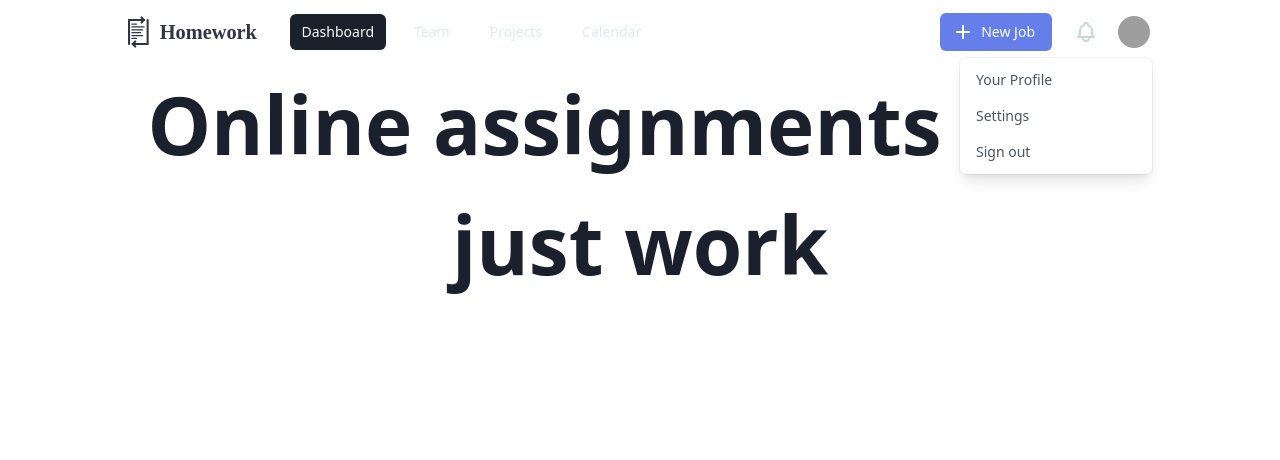
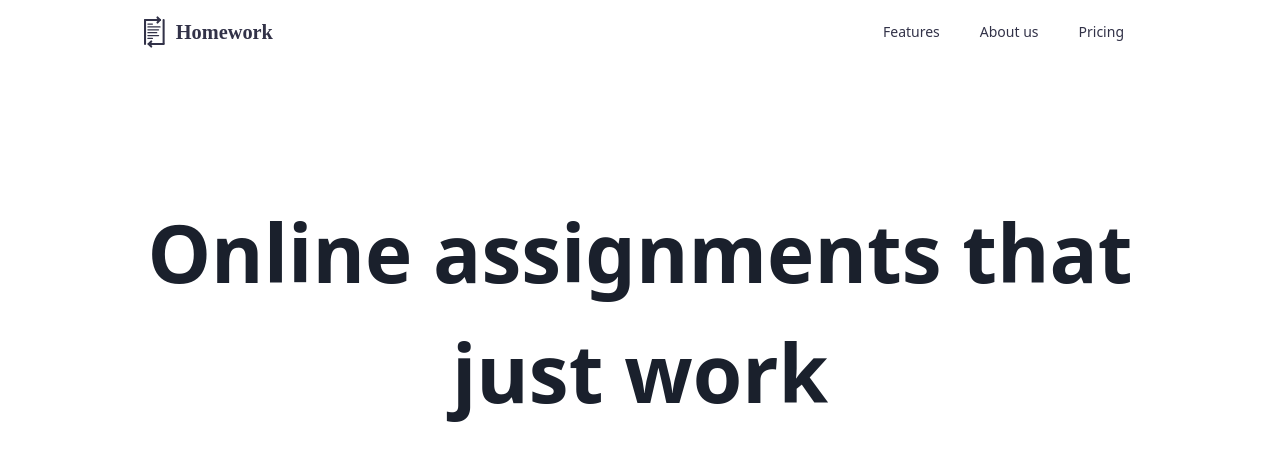
Before and after one commit to nthnluu/sheetroom, a Next.js app: page / in a window 1280 px wide. Shown: the top 460 px of the page. Built offline with nearby package versions, Linux system fonts and the light colour scheme; grey boxes are pictures that could not be loaded; a web font is replaced by a local one; what @tailwindcss/ui would draw is missing.

Commit message:
Created componens and pages + uploaded logos

```diff
--- a/Components/Navbar.js
+++ b/Components/Navbar.js
@@ -1,137 +1,31 @@
-export default function () {
-    return (
-        <nav className="bg-white">
-            <div className="max-w-5xl mx-auto px-4 sm:px-0">
-                <div className="flex justify-between h-16">
-                    <div className="flex">
-                        <div className="-ml-2 mr-2 flex items-center md:hidden">
-                            {/*// <!-- Mobile menu button -->*/}
-                            <button
-                                className="inline-flex items-center justify-center p-2 rounded-md text-gray-400 hover:text-white hover:bg-gray-700 focus:outline-none focus:bg-gray-700 focus:text-white transition duration-150 ease-in-out"
-                                aria-label="Main menu" aria-expanded="false">
-                                {/*// <!-- Icon when menu is closed. -->*/}
-                                <svg className="block h-6 w-6" fill="none" viewBox="0 0 24 24" stroke="currentColor">
-                                    <path stroke-linecap="round" stroke-linejoin="round" stroke-width="2"
-                                          d="M4 6h16M4 12h16M4 18h16"/>
-                                </svg>
-                                {/*// <!-- Icon when menu is open. -->*/}
-                                <svg className="hidden h-6 w-6" fill="none" viewBox="0 0 24 24" stroke="currentColor">
-                                    <path stroke-linecap="round" stroke-linejoin="round" stroke-width="2"
-                                          d="M6 18L18 6M6 6l12 12"/>
-                                </svg>
-                            </button>
+import {useState} from "react";
+
+function Links({items}) {
+    return items.map(item => <a href="#"
+                                className="ml-4 px-3 py-2 rounded-md text-sm font-medium leading-5 text-gray-950 hover:bg-gray-200 focus:outline-none focus:bg-gray-300 transition duration-150 ease-in-out"><i className={item.icon + 'ml-1'}/>{item.label}
+    </a>);
+}
+
+function Logo({exam}) {
+    return (<div className="flex-shrink-0 flex items-center">
+        {/*Logo for small screens*/}
+        {exam ? <img className="block lg:hidden h-10 w-auto" src="/hw_symbol.svg"
+                     alt=""/> : <img className="block lg:hidden h-8 w-auto" src="/hw_logo.svg"
+                                     alt="Homework"/>}
+        {/*Logo for large screens*/}
+        <img className="hidden lg:block h-8 w-auto" src="/hw_logo.svg"
+             alt="Homework"/>
+    </div>);
+}
+
+function MobileMenu({items}) {
+    return (<div className="block md:hidden border-b border-gray-300">
+        <div className="px-2 pt-2 pb-3 sm:px-3">
+            {items.map(item => <a href="#"
+                                  className="mt-1 block px-3 py-2 rounded-md text-base font-medium text-gray-800 hover:bg-gray-200 focus:outline-none focus:bg-gray-400 transition duration-150 ease-in-out">{item.label}
+            </a>)}
         </div>
-                        <div className="flex-shrink-0 flex items-center">
-                            <img className="block lg:hidden h-8 w-auto" src="/hw_logo.svg"
-                                 alt="Workflow logo"/>
-                            <img className="hidden lg:block h-8 w-auto" src="/hw_logo.svg"
-                                 alt="Workflow logo"/>
-                        </div>
-                        <div className="hidden md:ml-6 md:flex md:items-center">
-                            <a href="#"
-                               className="px-3 py-2 rounded-md text-sm font-medium leading-5 text-white bg-gray-900 focus:outline-none focus:text-white focus:bg-gray-700 transition duration-150 ease-in-out">Dashboard
-                            </a>
-                            <a href="#"
-                               className="ml-4 px-3 py-2 rounded-md text-sm font-medium leading-5 text-gray-300 hover:text-white hover:bg-gray-700 focus:outline-none focus:text-white focus:bg-gray-700 transition duration-150 ease-in-out">Team
-                            </a>
-                            <a href="#"
-                               className="ml-4 px-3 py-2 rounded-md text-sm font-medium leading-5 text-gray-300 hover:text-white hover:bg-gray-700 focus:outline-none focus:text-white focus:bg-gray-700 transition duration-150 ease-in-out">Projects
-                            </a>
-                            <a href="#"
-                               className="ml-4 px-3 py-2 rounded-md text-sm font-medium leading-5 text-gray-300 hover:text-white hover:bg-gray-700 focus:outline-none focus:text-white focus:bg-gray-700 transition duration-150 ease-in-out">Calendar
-                            </a>
-                        </div>
-                    </div>
-                    <div className="flex items-center">
-                        <div className="flex-shrink-0">
-          <span className="rounded-md shadow-sm">
-            <button type="button"
-                    className="relative inline-flex items-center px-4 py-2 border border-transparent text-sm leading-5 font-medium rounded-md text-white bg-indigo-500 hover:bg-indigo-400 focus:outline-none focus:shadow-outline-indigo focus:border-indigo-600 active:bg-indigo-600 transition duration-150 ease-in-out">
-              <svg className="-ml-1 mr-2 h-5 w-5" viewBox="0 0 20 20" fill="currentColor">
-                <path fill-rule="evenodd"
-                      d="M10 3a1 1 0 011 1v5h5a1 1 0 110 2h-5v5a1 1 0 11-2 0v-5H4a1 1 0 110-2h5V4a1 1 0 011-1z"
-                      clip-rule="evenodd"/>
-              </svg>
-              <span>New Job
-              </span>
-            </button>
-          </span>
-                        </div>
-                        <div className="hidden md:ml-4 md:flex-shrink-0 md:flex md:items-center">
-                            <button
-                                className="p-1 border-2 border-transparent text-gray-400 rounded-full hover:text-gray-300 focus:outline-none focus:text-gray-500 focus:bg-gray-100 transition duration-150 ease-in-out"
-                                aria-label="Notifications">
-                                <svg className="h-6 w-6" fill="none" viewBox="0 0 24 24" stroke="currentColor">
-                                    <path stroke-linecap="round" stroke-linejoin="round" stroke-width="2"
-                                          d="M15 17h5l-1.405-1.405A2.032 2.032 0 0118 14.158V11a6.002 6.002 0 00-4-5.659V5a2 2 0 10-4 0v.341C7.67 6.165 6 8.388 6 11v3.159c0 .538-.214 1.055-.595 1.436L4 17h5m6 0v1a3 3 0 11-6 0v-1m6 0H9"/>
-                                </svg>
-                            </button>
-
-                            {/*// <!-- Profile dropdown -->*/}
-                            <div className="ml-3 relative">
-                                <div>
-                                    <button
-                                        className="flex text-sm border-2 border-transparent rounded-full focus:outline-none focus:border-gray-300 transition duration-150 ease-in-out"
-                                        id="user-menu" aria-label="User menu" aria-haspopup="true">
-                                        <img className="h-8 w-8 rounded-full"
-                                             src="https://images.unsplash.com/photo-1472099645785-5658abf4ff4e?ixlib=rb-1.2.1&ixid=eyJhcHBfaWQiOjEyMDd9&auto=format&fit=facearea&facepad=2&w=256&h=256&q=80"
-                                             alt=""/>
-                                    </button>
-                                </div>
-                                {/*// <!--*/}
-                                {/*//   Profile dropdown panel, show/hide based on dropdown state.*/}
-                                {/*//*/}
-                                {/*//   Entering: "transition ease-out duration-200"*/}
-                                {/*//     From: "transform opacity-0 scale-95"*/}
-                                {/*//     To: "transform opacity-100 scale-100"*/}
-                                {/*//   Leaving: "transition ease-in duration-75"*/}
-                                {/*//     From: "transform opacity-100 scale-100"*/}
-                                {/*//     To: "transform opacity-0 scale-95"*/}
-                                {/*// -->*/}
-                                <div className="origin-top-right absolute right-0 mt-2 w-48 rounded-md shadow-lg">
-                                    <div className="py-1 rounded-md bg-white shadow-xs" role="menu"
-                                         aria-orientation="vertical" aria-labelledby="user-menu">
-                                        <a href="#"
-                                           className="block px-4 py-2 text-sm leading-5 text-gray-700 hover:bg-gray-100 focus:outline-none focus:bg-gray-100 transition duration-150 ease-in-out"
-                                           role="menuitem">Your Profile
-                                        </a>
-                                        <a href="#"
-                                           className="block px-4 py-2 text-sm leading-5 text-gray-700 hover:bg-gray-100 focus:outline-none focus:bg-gray-100 transition duration-150 ease-in-out"
-                                           role="menuitem">Settings
-                                        </a>
-                                        <a href="#"
-                                           className="block px-4 py-2 text-sm leading-5 text-gray-700 hover:bg-gray-100 focus:outline-none focus:bg-gray-100 transition duration-150 ease-in-out"
-                                           role="menuitem">Sign out
-                                        </a>
-                                    </div>
-                                </div>
-                            </div>
-                        </div>
-                    </div>
-                </div>
-            </div>
-
-            {/*// <!--*/}
-            {/*//   Mobile menu, toggle classes based on menu state.*/}
-            {/*//*/}
-            {/*//   Menu open: "block", Menu closed: "hidden"*/}
-            {/*// -->*/}
-            <div className="hidden md:hidden">
-                <div className="px-2 pt-2 pb-3 sm:px-3">
-                    <a href="#"
-                       className="block px-3 py-2 rounded-md text-base font-medium text-white bg-gray-900 focus:outline-none focus:text-white focus:bg-gray-700 transition duration-150 ease-in-out">Dashboard
-                    </a>
-                    <a href="#"
-                       className="mt-1 block px-3 py-2 rounded-md text-base font-medium text-gray-300 hover:text-white hover:bg-gray-700 focus:outline-none focus:text-white focus:bg-gray-700 transition duration-150 ease-in-out">Team
-                    </a>
-                    <a href="#"
-                       className="mt-1 block px-3 py-2 rounded-md text-base font-medium text-gray-300 hover:text-white hover:bg-gray-700 focus:outline-none focus:text-white focus:bg-gray-700 transition duration-150 ease-in-out">Projects
-                    </a>
-                    <a href="#"
-                       className="mt-1 block px-3 py-2 rounded-md text-base font-medium text-gray-300 hover:text-white hover:bg-gray-700 focus:outline-none focus:text-white focus:bg-gray-700 transition duration-150 ease-in-out">Calendar
-                    </a>
-                </div>
-                <div className="pt-4 pb-3 border-t border-gray-700">
+        <div className="pt-4 pb-3 border-t border-gray-300">
             <div className="flex items-center px-5 sm:px-6">
                 <div className="flex-shrink-0">
                     <img className="h-10 w-10 rounded-full"
@@ -159,7 +53,42 @@ export default function () {
                 </a>
             </div>
         </div>
+    </div>)
+}
+
+function MenuButton({open, onClick}) {
+    return (<button
+        className="inline-flex text-gray-800 items-center justify-center p-2 rounded-md text-gray-400 hover:bg-gray-200 focus:outline-none focus:bg-gray-300 transition duration-150 ease-in-out"
+        aria-label="Main menu" aria-expanded="false" onClick={() => onClick()}>
+        {open ? <svg width="24" height="24" viewBox="0 0 24 24" fill="none" xmlns="http://www.w3.org/2000/svg">
+            <path d="M6 18L18 6M6 6L18 18" stroke="#4A5568" stroke-width="2" stroke-linecap="round" stroke-linejoin="round"/>
+        </svg> : <svg className="block h-6 w-6" fill="none" viewBox="0 0 24 24" stroke="currentColor">
+            <path stroke-linecap="round" stroke-linejoin="round" stroke-width="2"
+                  d="M4 6h16M4 12h16M4 18h16"/>
+        </svg>}
+    </button>)
+}
+
+export default function ({items, exam}) {
+    const [menuOpen, setMenuOpen] = useState(false);
+
+    return (
+        <nav className="bg-white">
+            <div className="max-w-5xl mx-auto px-4">
+                <div className="flex h-16">
+                    <div className="flex justify-between w-full">
+                        <Logo exam={exam}/>
+                        <div className="hidden md:ml-6 md:flex md:items-center">
+                            <Links items={items}/>
                         </div>
+                        <div className="flex items-center md:hidden">
+                            <MenuButton open={menuOpen} onClick={() => setMenuOpen(!menuOpen)}/>
+                        </div>
+                    </div>
+                </div>
+            </div>
+
+            {menuOpen ? <MobileMenu items={items}/> : null}
         </nav>
     )
 
--- /dev/null
+++ b/pages/exam.js
@@ -0,0 +1,5 @@
+export default function () {
+    return (<>
+    </>)
+
+}
--- a/pages/index.js
+++ b/pages/index.js
@@ -2,12 +2,13 @@ import Head from 'next/head'
 import Navbar from "../Components/Navbar";
 
 export default function Home() {
+    const navBarItems = [{icon: 'fas fa-circle', label: 'Features'}, {icon: 'fas fa-circle', label: 'About us'}, {icon: 'fas fa-circle', label: 'Pricing'}];
     return (
         <>
-            <Navbar/>
-            <div className="max-w-5xl mx-auto">
+            <Navbar items={navBarItems} exam/>
+            <div className="max-w-5xl mx-auto pt-32 px-4">
                 <header>
-                    <h1 className="text-7xl text-center font-black text-gray-900">Online assignments that just work</h1>
+                    <h1 className="text-5xl md:text-6xl lg:text-7xl text-center font-black text-gray-900">Online assignments that just work</h1>
                 </header>
             </div>
         </>
```
Also changed, not shown: Components/Questions/QuestionFrame.js (+9 -0 lines), public/hw_symbol.svg (added). Lines whose indentation alone changed are shown as unchanged.
